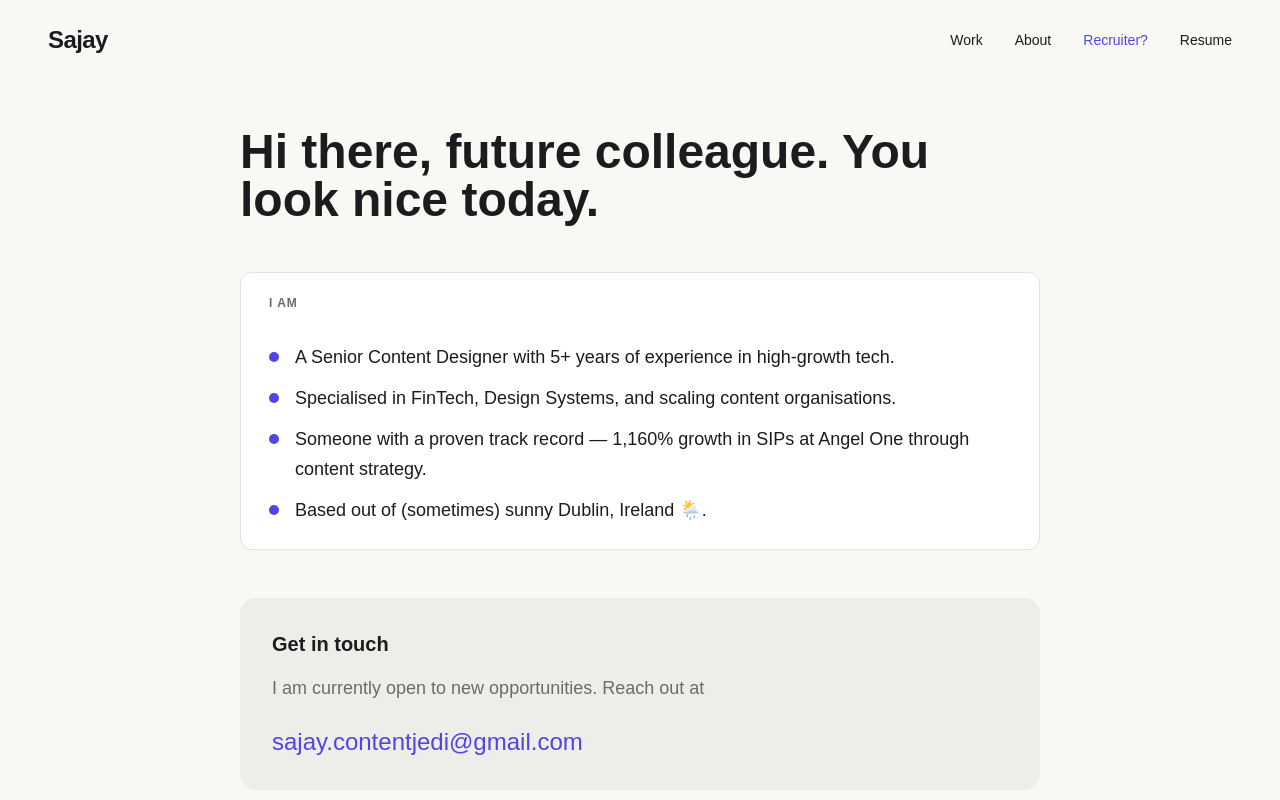
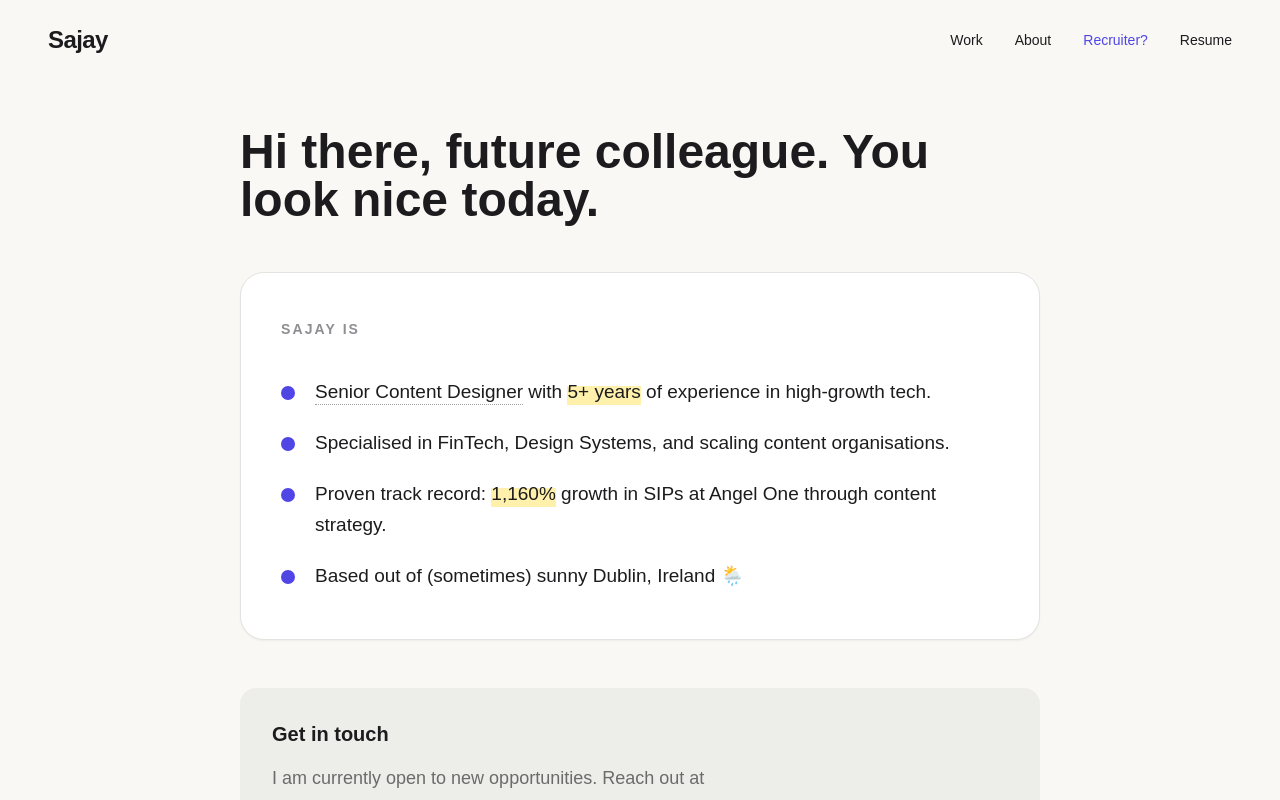
Before and after one commit to SajayCD/contentdesign2026, a React (Vite) app: page /recruiter in a window 1280 px wide. Shown: the top 800 px of the page. Built offline with nearby package versions, Linux system fonts and the light colour scheme; a web font is replaced by a local one.

Commit message:
[dyad] Updated the Recruiter page card to match the new design style with highlights and larger bullets. - wrote 1 file(s)

```diff
--- a/src/pages/Recruiter.tsx
+++ b/src/pages/Recruiter.tsx
@@ -6,6 +6,7 @@ import Navbar from '@/components/layout/Navbar';
 import Footer from '@/components/layout/Footer';
 import { motion } from 'framer-motion';
 import { FileText, Linkedin, Mail } from 'lucide-react';
+import Highlighter from '@/components/ui/Highlighter';
 
 const Recruiter = () => {
   return (
@@ -24,31 +25,38 @@ const Recruiter = () => {
             </h1>
 
             {/* I AM Section */}
-            <div className="bg-white border border-[#E4E3DF] rounded-[12px] px-[28px] py-[24px] mb-12">
+            <div className="bg-white border border-[#E4E3DF] rounded-[24px] px-[40px] py-[48px] mb-12 shadow-sm">
               <h2
-                className="text-[12px] uppercase tracking-[0.08em] text-[#6B6B6B] mb-8"
+                className="text-[14px] uppercase tracking-[0.15em] text-[#8E8E93] mb-10"
                 style={{
                   fontFamily: 'var(--font-body)',
-                  fontWeight: '700'
+                  fontWeight: '900'
                 }}
               >
-                I AM
+                SAJAY IS
               </h2>
-              <div className="flex flex-col" style={{ gap: '12px' }}>
-                {[
-                  "A Senior Content Designer with 5+ years of experience in high-growth tech.",
-                  "Specialised in FinTech, Design Systems, and scaling content organisations.",
-                  "Someone with a proven track record — 1,160% growth in SIPs at Angel One through content strategy.",
-                  "Based out of (sometimes) sunny Dublin, Ireland 🌦️."
-                ].map((text, i) => (
-                  <div key={i} className="flex items-start gap-4 text-lg leading-relaxed">
-                    <div
-                      className="w-[10px] h-[10px] rounded-full bg-[#4F46E5] shrink-0"
-                      style={{ marginTop: '9px' }}
-                    />
-                    <span>{text}</span>
-                  </div>
-                ))}
+              <div className="flex flex-col" style={{ gap: '20px' }}>
+                <div className="flex items-start gap-5 text-[19px] leading-relaxed text-[#1C1C1E]">
+                  <div className="w-[14px] h-[14px] rounded-full bg-[#4F46E5] shrink-0 mt-[9px]" />
+                  <span>
+                    <span className="border-b border-dotted border-[#1C1C1E]/40 pb-0.5">Senior Content Designer</span> with <Highlighter>5+ years</Highlighter> of experience in high-growth tech.
+                  </span>
+                </div>
+
+                <div className="flex items-start gap-5 text-[19px] leading-relaxed text-[#1C1C1E]">
+                  <div className="w-[14px] h-[14px] rounded-full bg-[#4F46E5] shrink-0 mt-[9px]" />
+                  <span>Specialised in FinTech, Design Systems, and scaling content organisations.</span>
+                </div>
+
+                <div className="flex items-start gap-5 text-[19px] leading-relaxed text-[#1C1C1E]">
+                  <div className="w-[14px] h-[14px] rounded-full bg-[#4F46E5] shrink-0 mt-[9px]" />
+                  <span>Proven track record: <Highlighter>1,160%</Highlighter> growth in SIPs at Angel One through content strategy.</span>
+                </div>
+
+                <div className="flex items-start gap-5 text-[19px] leading-relaxed text-[#1C1C1E]">
+                  <div className="w-[14px] h-[14px] rounded-full bg-[#4F46E5] shrink-0 mt-[9px]" />
+                  <span>Based out of (sometimes) sunny Dublin, Ireland 🌦️</span>
+                </div>
               </div>
             </div>
 
```
